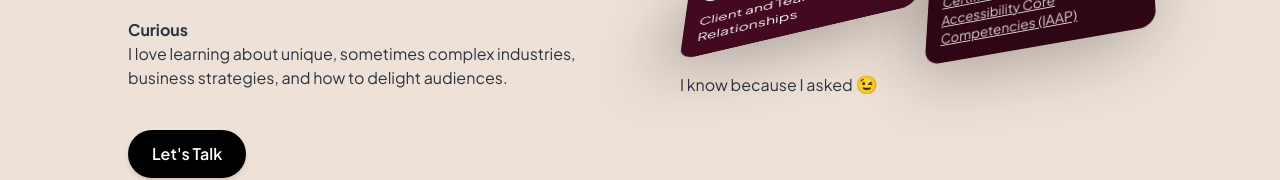
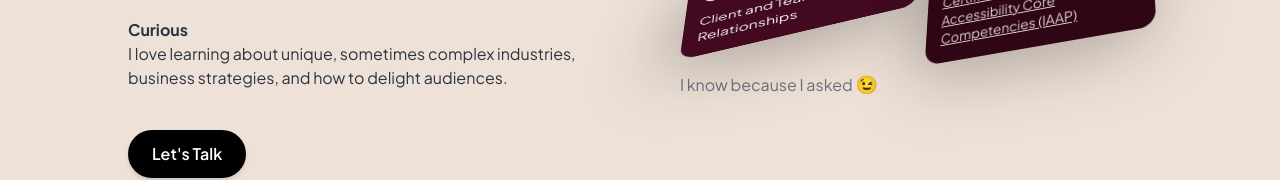
Before and after one commit to BaileyCostello/DelightedByBailey-CursorAI, a Next.js app: page /about in a window 1280 px wide. Shown: the part 1299-1479 px from the top of the page. Built offline with nearby package versions, Linux system fonts and the light colour scheme.

Commit message:
Fix TypeScript errors and update text color to gray-500

```diff
--- a/src/app/about/page.tsx
+++ b/src/app/about/page.tsx
@@ -2,12 +2,10 @@
 
 import { motion, useScroll, useTransform } from 'framer-motion';
 import { useState, useEffect, useRef } from 'react';
-import Image from 'next/image';
 import Button from '@/components/Button';
 import {
   LightBulbIcon,
   BeakerIcon,
-  UserGroupIcon,
   RocketLaunchIcon,
   HandRaisedIcon,
   FaceSmileIcon
@@ -71,6 +69,23 @@ export default function About() {
 
   // Calculate tilts whenever mouse position changes (only when cards are in view)
   useEffect(() => {
+    const calculateTilt = (cardRef: React.RefObject<HTMLDivElement | null>) => {
+      if (!cardRef.current) return { rotateX: 0, rotateY: 0 };
+
+      const rect = cardRef.current.getBoundingClientRect();
+      const centerX = rect.left + rect.width / 2;
+      const centerY = rect.top + rect.height / 2;
+
+      const deltaX = mousePosition.x - centerX;
+      const deltaY = mousePosition.y - centerY;
+
+      // Simple calculation with stronger multiplier - no constraints
+      const rotateX = (deltaY / rect.height) * -5; // Slightly stronger tilt
+      const rotateY = (deltaX / rect.width) * 5; // Slightly stronger tilt
+
+      return { rotateX, rotateY };
+    };
+
     if (!cardsInView) {
       // Reset tilts when cards are not in view
       setCardTilts({
@@ -94,22 +109,6 @@ export default function About() {
     setCardTilts(newTilts);
   }, [mousePosition, cardsInView]);
 
-  const calculateTilt = (cardRef: React.RefObject<HTMLDivElement>) => {
-    if (!cardRef.current) return { rotateX: 0, rotateY: 0 };
-
-    const rect = cardRef.current.getBoundingClientRect();
-    const centerX = rect.left + rect.width / 2;
-    const centerY = rect.top + rect.height / 2;
-
-    const deltaX = mousePosition.x - centerX;
-    const deltaY = mousePosition.y - centerY;
-
-    // Simple calculation with stronger multiplier - no constraints
-    const rotateX = (deltaY / rect.height) * -5; // Slightly stronger tilt
-    const rotateY = (deltaX / rect.width) * 5; // Slightly stronger tilt
-
-    return { rotateX, rotateY };
-  };
 
   return (
     <div className="min-h-screen bg-white">
@@ -299,7 +298,7 @@ export default function About() {
                 </motion.div>
               </div>
           </div>
-            <p className="text-[#2c3441] text-base">
+            <p className="text-gray-500 text-base">
               <span className="font-bold"> </span>I know because I asked  <span className="text-lg">😉</span>
             </p>
           </div>
```
